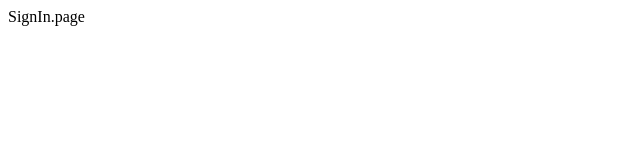
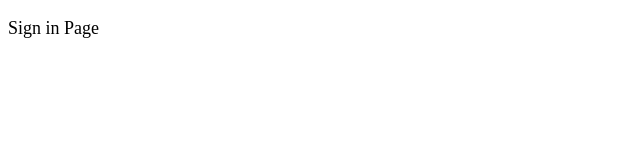
Before and after one commit to AlvaroYmagawa/codeleadp-eng-test, a React (Create React App) app: page / in a window 1280 px wide. Shown: the top 160 px of the page, without its empty margins (0-640 px from the left). Built offline with nearby package versions, Linux system fonts and the light colour scheme.

Commit message:
feat(components): Add Typography

```diff
--- a/src/App.tsx
+++ b/src/App.tsx
@@ -1,6 +1,11 @@
+import { ThemeProvider } from "shared/contexts/theme.context";
 import { AppRoutes } from "shared/routes";
 import "./shared/styles/global";
 
 export const App = () => {
-  return <AppRoutes />;
+  return (
+    <ThemeProvider>
+      <AppRoutes />
+    </ThemeProvider>
+  );
 };
--- a/src/modules/session/pages/SignIn/SignIn.page.tsx
+++ b/src/modules/session/pages/SignIn/SignIn.page.tsx
@@ -1,3 +1,9 @@
+import { Typography } from "shared/components/atoms";
+
 export const SignInPage = () => {
-  return <div>SignIn.page</div>;
+  return (
+    <div>
+      <Typography>Sign in Page</Typography>
+    </div>
+  );
 };
--- /dev/null
+++ b/src/shared/components/atoms/Typography/Typography.tsx
@@ -0,0 +1,11 @@
+import { TypographyProps } from "./typography.interfaces";
+
+import * as C from "./typography.styles";
+
+export const Typography = ({
+  variant = "regular",
+  children,
+  ...rest
+}: TypographyProps) => {
+  return <C.Typography variant={variant} {...rest}>{children}</C.Typography>;
+};
--- /dev/null
+++ b/src/shared/components/atoms/Typography/index.ts
@@ -0,0 +1,2 @@
+export * from "./typography.interfaces";
+export * from "./Typography";
--- /dev/null
+++ b/src/shared/components/atoms/Typography/typography.interfaces.ts
@@ -0,0 +1,12 @@
+import { IBaseComponent } from "shared/interfaces";
+
+export type TypographyVariants =
+  | "regular"
+  | "opaque"
+  | "primaryTitle"
+  | "title";
+
+export interface TypographyProps extends IBaseComponent {
+  children: string;
+  variant?: TypographyVariants;
+}
--- /dev/null
+++ b/src/shared/components/atoms/Typography/typography.styles.ts
@@ -0,0 +1,22 @@
+import { IColors } from "shared/interfaces";
+import styled from "styled-components";
+import { TypographyVariants } from "./typography.interfaces";
+
+const getVariantStyles = (colors: IColors, variant: TypographyVariants) => {
+  const { strongText, primaryText, opaqueText } = colors;
+
+  switch (variant) {
+    case "opaque":
+      return { color: opaqueText, fontSize: 18 };
+
+    case "primaryTitle":
+      return { color: primaryText, fontSize: 22, fontWeight: 700 };
+
+    default:
+      return { color: strongText, fontSize: 18 };
+  }
+};
+
+export const Typography = styled.p<{ variant: TypographyVariants }>`
+  ${({ variant, theme: { colors } }) => getVariantStyles(colors, variant)}
+`;
--- /dev/null
+++ b/src/shared/components/atoms/index.ts
@@ -0,0 +1 @@
+export * from "./Typography";
--- a/src/shared/contexts/theme.context.tsx
+++ b/src/shared/contexts/theme.context.tsx
@@ -6,7 +6,7 @@ import { colors } from "shared/styles/colors";
 const ThemeContext = createContext({});
 
 const ThemeProvider = ({ children }: { children: ReactElement }) => {
-  const [theme, setTheme] = useState(colors);
+  const [theme, setTheme] = useState({ colors });
 
   return (
     <ThemeContext.Provider value={{ theme }}>
--- /dev/null
+++ b/src/shared/interfaces/components/components.interfaces.ts
@@ -0,0 +1,6 @@
+import { CSSProperties } from "react";
+
+export interface IBaseComponent {
+  className?: string;
+  style?: CSSProperties;
+}
--- a/src/shared/interfaces/index.ts
+++ b/src/shared/interfaces/index.ts
@@ -1 +1,2 @@
 export * from "./theme/theme.interfaces";
+export * from "./components/components.interfaces";
--- a/src/shared/styles/colors.ts
+++ b/src/shared/styles/colors.ts
@@ -1,8 +1,10 @@
-import { ITheme } from "shared/interfaces";
+import { IColors } from "shared/interfaces";
 
-export const colors: ITheme = {
+export const colors: IColors = {
   primary: "#000",
   primaryText: "#fff",
   background: "#fff",
   element: "#fff",
+  opaqueText: '#777777',
+  strongText: '#000000'
 };
```
Also changed, not shown: src/shared/interfaces/theme/theme.interfaces.ts (+8 -2 lines).
